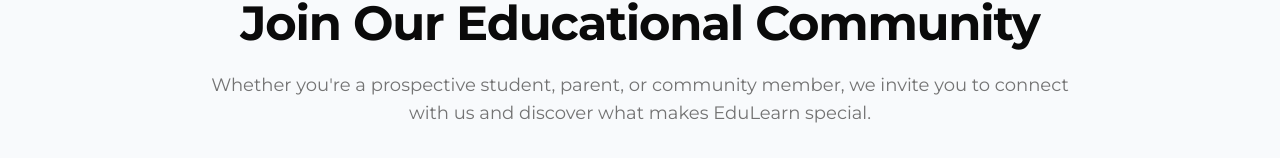
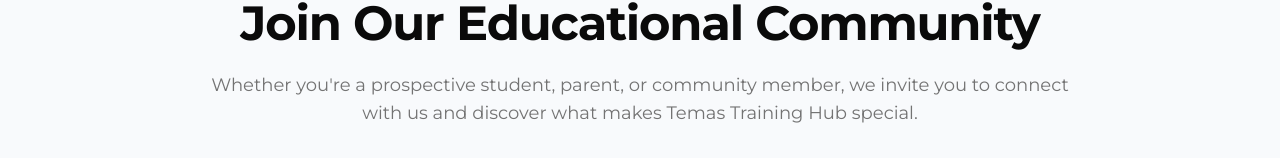
Before and after one commit to heryuanda/temas-training-hub, a React (Vite) app: page /about-us in a window 1280 px wide. Shown: the part 1993-2151 px from the top of the page. Built offline with nearby package versions, Linux system fonts and the light colour scheme.

Commit message:
fix build

```diff
--- a/src/pages/about/index.tsx
+++ b/src/pages/about/index.tsx
@@ -280,8 +280,8 @@
           </h2>
           <p className="text-lg text-muted-foreground mb-8">
             Whether you're a prospective student, parent, or community member,
-            we invite you to connect with us and discover what makes EduLearn
-            special.
+            we invite you to connect with us and discover what makes Temas
+            Training Hub special.
           </p>
           <div className="flex flex-col sm:flex-row gap-4 justify-center">
             {/* <Button size="lg" className="gap-2">
```
